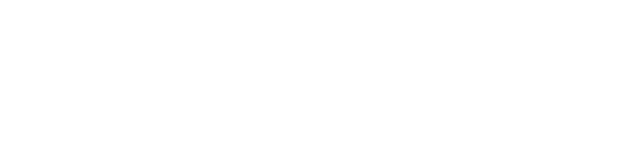
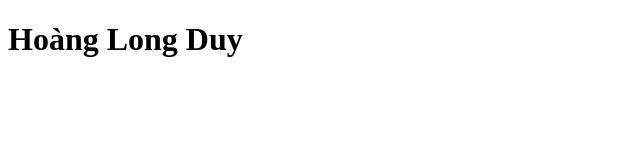
Before and after one commit to Duyhlph22355/js_nang_cao, a plain HTML site: page index.html in a window 1280 px wide. Shown: the whole page, without its empty margins (0-640 px from the left). Drawn offline with Linux system fonts and the light colour scheme.

Commit message:
test git

```diff
--- a/index.html
+++ b/index.html
@@ -9,7 +9,7 @@
 </head>
 
 <body>
-
+    <h1>Hoàng Long Duy</h1>
 </body>
 
 </html>
```
